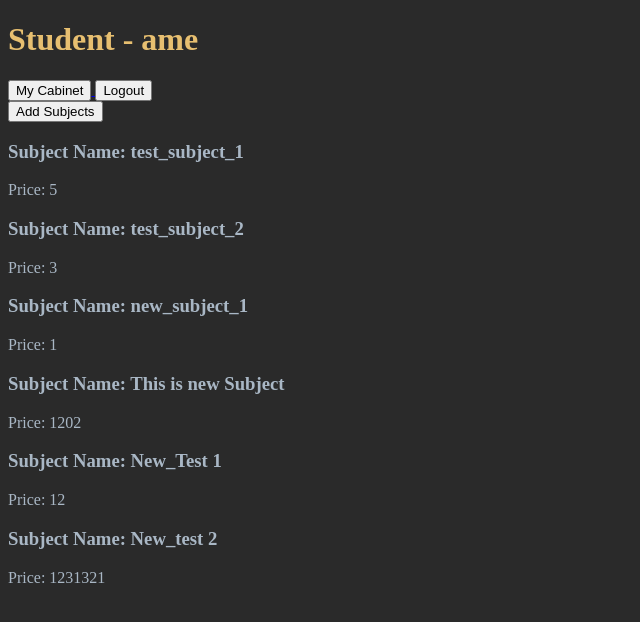
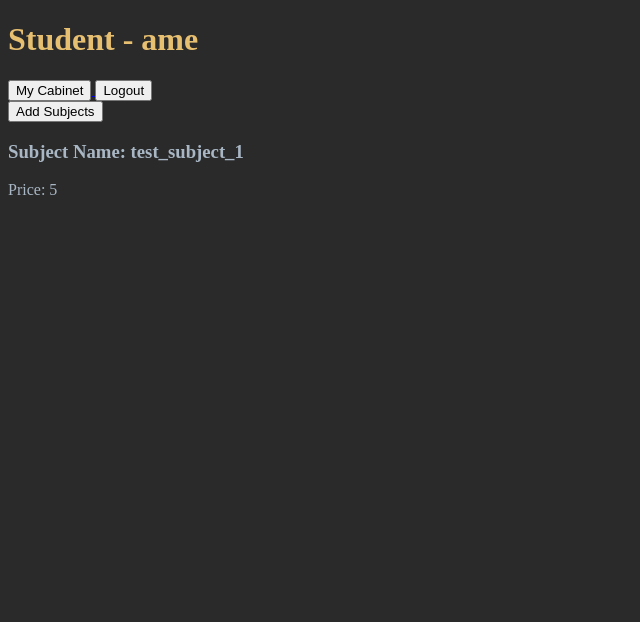
Before and after one commit to AmeAya/e_journal_project, a Django app: page / in a window 1280 px wide. Shown: the top 622 px of the page, without its empty margins (0-640 px from the left). Run offline with Django 4.2, Linux system fonts and the light colour scheme; a user stored in the database is signed in; data comes from the database, SQL or seed files in the repository; both versions use the stored data as it was after the commit.

Commit message:
students have only his grades on home page

```diff
--- a/e_journal_app/views.py
+++ b/e_journal_app/views.py
@@ -7,7 +7,11 @@ def homeView(request):
     try:
         thisStudent = Student.objects.get(user_id=thisUser) # get data from table Student
         thisUserType = 'Student'
-        subjects = Subject.objects.all()
+        subjects = Grade.objects.filter(student=thisStudent)
+        unique_subjects = set()
+        for sub in subjects:
+            unique_subjects.add(sub.subject)
+        subjects = unique_subjects
         return render(request,
                       template_name='home.html',
                       context={
--- a/templates/home.html
+++ b/templates/home.html
@@ -24,7 +24,7 @@
                 Add Subjects
             </button>
         </a>
-        {% for subject in subjects.all %}
+        {% for subject in subjects %}
             <h3>Subject Name: {{ subject.title }}</h3>
             <p>Price: {{ subject.price }}</p>
         {% endfor %}
```
Also changed, not shown: db.sqlite3.
